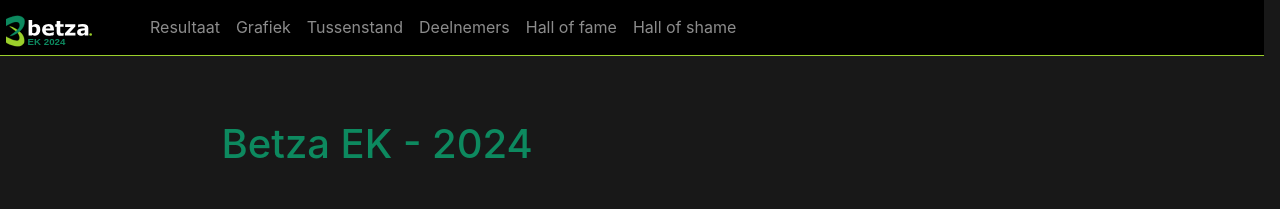
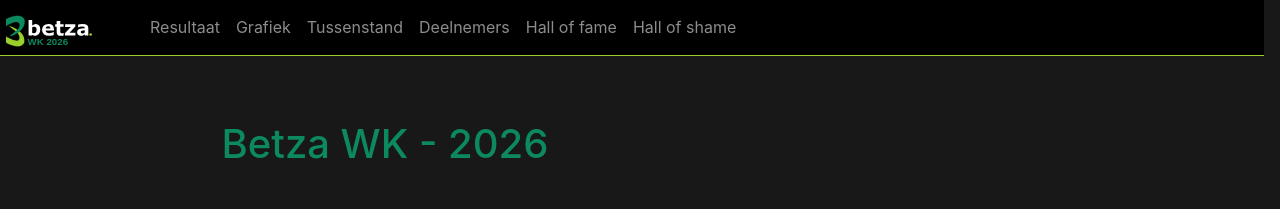
Before and after one commit to betza3500-lab/betza, a Vue app in the folder frontend/: page / in a window 1280 px wide. Shown: the top 209 px of the page. Built offline with nearby package versions, Linux system fonts and the light colour scheme; some icons are missing; what vue-loading-overlay would draw is missing.

Commit message:
EK 2024 -> WK 2026

```diff
--- a/frontend/src/views/HomeView.vue
+++ b/frontend/src/views/HomeView.vue
@@ -49,7 +49,7 @@
     <div class="row">
       <div class="col d-none d-lg-block"></div>
       <div class="col-12 col-lg-9">
-        <h1>Betza EK - 2024</h1>
+        <h1>Betza WK - 2026</h1>
         <div class="d-grid gap-2 col-12 align-content-start">
         <!--  <b-button class="btn-prono btn-block" target="_blank" href="world_cup_2022.xlsx" :size="lg">
             Excel voor pronostiek voorbereiding</b-button> -->
@@ -68,7 +68,7 @@
         <p></p>
 
         <div class="d-grid gap-2 col-12 align-content-start">
-        <b-button class="btn-prono btn-block" target="_blank" href="https://www.wallchart.io/football/euro-cup-2024.html" :size="lg">
+        <b-button class="btn-prono btn-block" target="_blank" href="https://www.wallchart.io/football/world-cup-2026.html" :size="lg">
             Website voor pronostiek voorbereiding</b-button>
         </div>
         -->
```
Also changed, not shown: frontend/src/assets/logo.svg.
